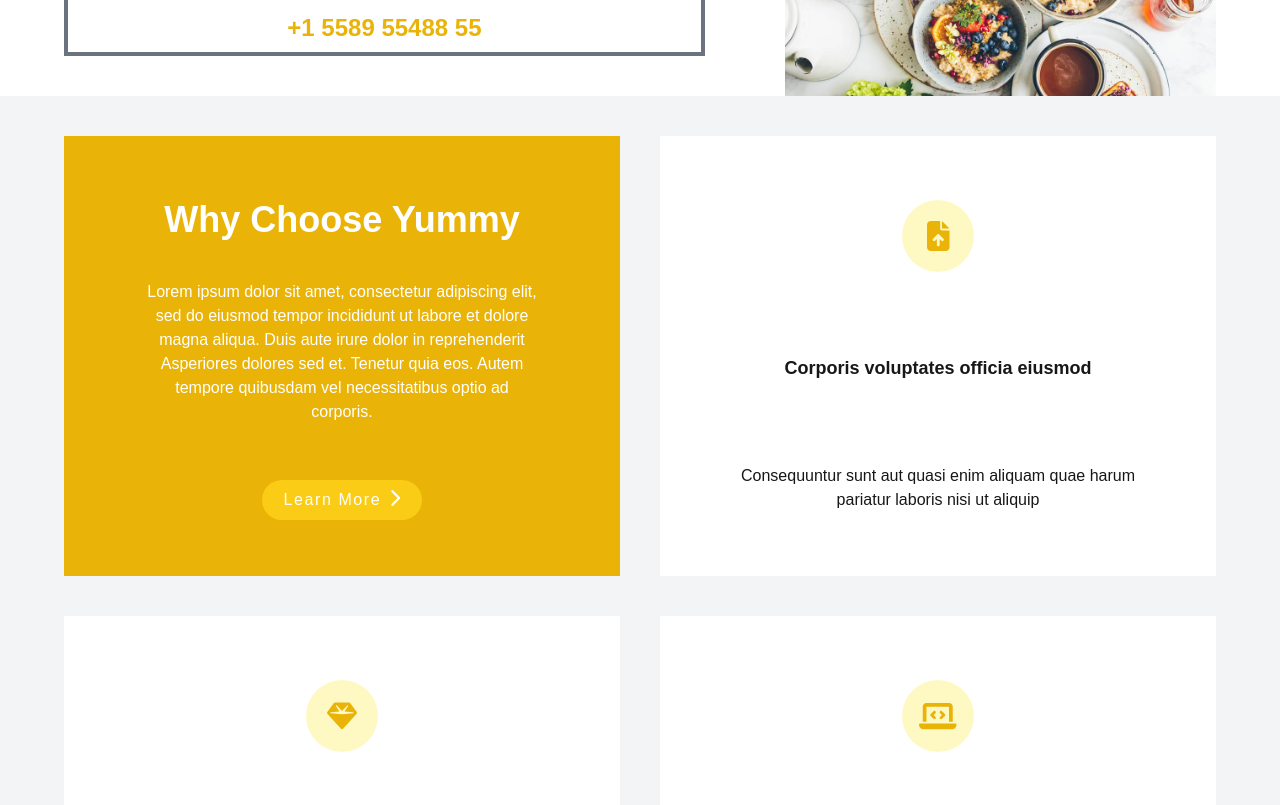
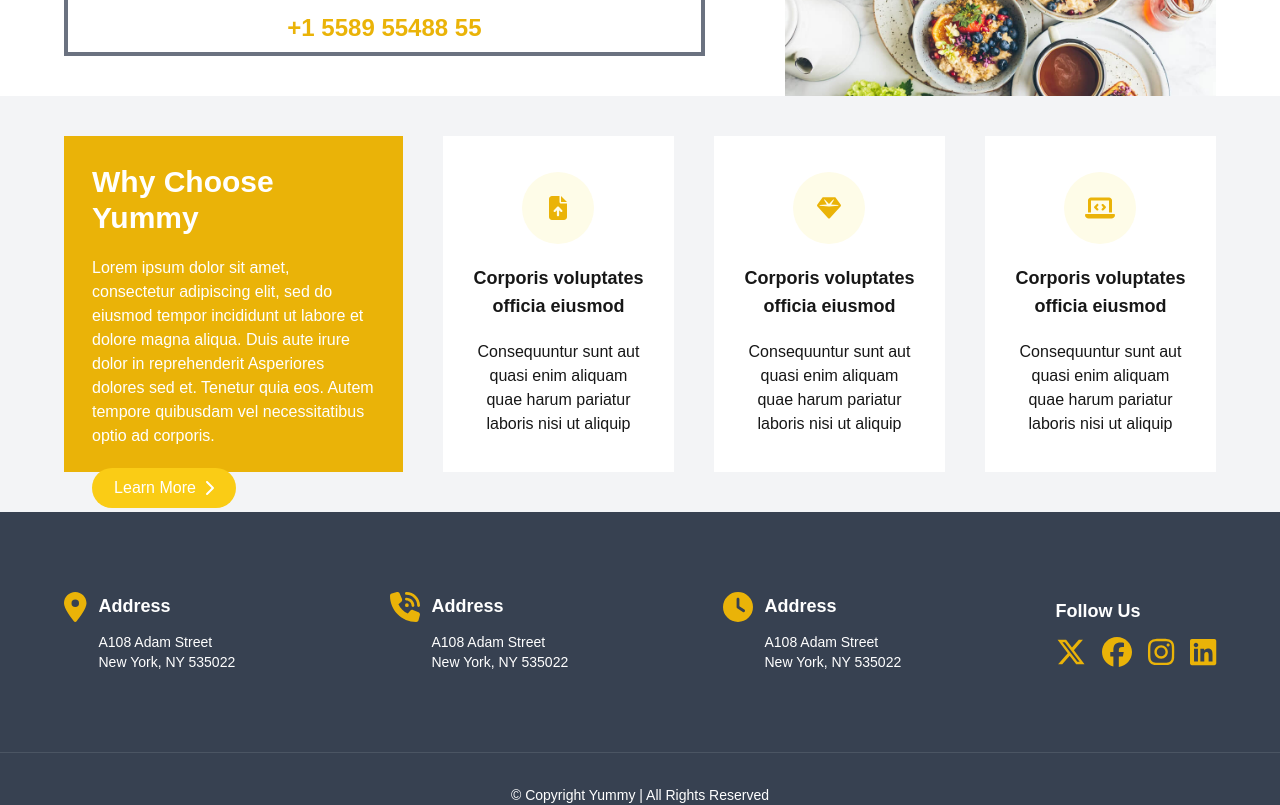
Before and after one commit to yaminphyu/foodie, a Next.js app: page / in a window 1280 px wide. Shown: the part 1400-2205 px from the top of the page. Built offline with nearby package versions, Linux system fonts and the light colour scheme; a web font is replaced by a local one.

Commit message:
fixed styles on choose me part

```diff
--- a/components/WhyChooseMe.jsx
+++ b/components/WhyChooseMe.jsx
@@ -7,46 +7,44 @@
   return (
     <div className={styles.container}>
         <div className={styles.wrapper}>
-            <div className={`${styles['item-container']} ${styles['first-item']}`}>
-                <h2 className={styles.title}>Why Choose Yummy</h2>
+            <div className={`${styles['main-container']} ${styles['first-container']}`}>
+                <h1 className={styles.title}>Why Choose Yummy</h1>
                 <p className={styles.description}>Lorem ipsum dolor sit amet, consectetur adipiscing elit, sed do eiusmod tempor incididunt ut labore et dolore magna aliqua. Duis aute irure dolor in reprehenderit Asperiores dolores sed et. Tenetur quia eos. Autem tempore quibusdam vel necessitatibus optio ad corporis.</p>
                 <button className={styles['learn-more']}>
                     Learn More
                     <FontAwesomeIcon
-                        className={styles['arrow-icon']}
                         icon={faChevronRight}
                     />
                 </button>
             </div>
-            <div className={`group ${styles['item-container']} ${styles['other-items']}`}>
-                <div className={`group-hover:bg-yellow-500 ${styles['other-icons-container']}`}>
+            <div className={`${styles['main-container']} ${styles['second-container']}`}>
+                <div className={`group ${styles['item-containers']}`}>
+                    <div className={`group-hover:bg-yellow-500 group-hover:text-white ${styles['other-icons-container']}`}>
                         <FontAwesomeIcon
                             icon={faFileArrowUp}
-                        className={`group-hover:text-white ${styles['other-icons']}`}
                         />
                     </div>
                     <h3 className={styles['other-titles']}>Corporis voluptates officia eiusmod</h3>
                     <p className={styles['other-descriptions']}>Consequuntur sunt aut quasi enim aliquam quae harum pariatur laboris nisi ut aliquip</p>
                 </div>
-            <div className={`group ${styles['item-container']} ${styles['other-items']}`}>
-                <div className={`group-hover:bg-yellow-500 ${styles['other-icons-container']}`}>
+                <div className={`group ${styles['item-containers']}`}>
+                    <div className={`group-hover:bg-yellow-500 group-hover:text-white ${styles['other-icons-container']}`}>
                         <FontAwesomeIcon
                             icon={faGem}
-                        className={`group-hover:text-white ${styles['other-icons']}`}
                         />
                     </div>
-                <h3 className={styles['other-titles']}>Ullamco laboris ladore lore pan</h3>
-                <p className={styles['other-descriptions']}>Excepteur sint occaecat cupidatat non proident, sunt in culpa qui officia deserunt</p>
+                    <h3 className={styles['other-titles']}>Corporis voluptates officia eiusmod</h3>
+                    <p className={styles['other-descriptions']}>Consequuntur sunt aut quasi enim aliquam quae harum pariatur laboris nisi ut aliquip</p>
                 </div>
-            <div className={`group ${styles['item-container']} ${styles['other-items']}`}>
-                <div className={`group-hover:bg-yellow-500 ${styles['other-icons-container']}`}>
+                <div className={`group ${styles['item-containers']}`}>
+                    <div className={`group-hover:bg-yellow-500 group-hover:text-white ${styles['other-icons-container']}`}>
                         <FontAwesomeIcon
                             icon={faLaptopCode}
-                        className={`group-hover:text-white ${styles['other-icons']}`}
                         />
                     </div>
-                <h3 className={styles['other-titles']}>Labore consequatur incidid dolore</h3>
-                <p className={styles['other-descriptions']}>Aut suscipit aut cum nemo deleniti aut omnis. Doloribus ut maiores omnis facere</p>
+                    <h3 className={styles['other-titles']}>Corporis voluptates officia eiusmod</h3>
+                    <p className={styles['other-descriptions']}>Consequuntur sunt aut quasi enim aliquam quae harum pariatur laboris nisi ut aliquip</p>
+                </div>
             </div>
         </div>
     </div>
--- a/styles/AboutUs.module.css
+++ b/styles/AboutUs.module.css
@@ -3,7 +3,7 @@
 }
 
 .wrapper {
-    @apply flex flex-col justify-center items-center w-full lg:w-[85vw] xl:w-[90vw] 3xl:w-[85vw] 4xl:w-[75vw] 5xl:w-[70vw] h-full gap-7 md:gap-10 px-6 py-12 lg:p-0;
+    @apply flex flex-col justify-center items-center w-full lg:w-[85vw] xl:w-[90vw] 3xl:w-[85vw] 4xl:w-[85vw] 5xl:w-[76vw] h-full gap-7 md:gap-10 px-2 md:px-6 py-12 lg:p-0;
 }
 
 .title {
--- a/styles/Footer.module.css
+++ b/styles/Footer.module.css
@@ -3,7 +3,7 @@
 }
 
 .wrapper {
-    @apply flex flex-col md:flex-row justify-start lg:justify-between items-start lg:items-center w-full lg:w-[85vw] xl:w-[90vw] 3xl:w-[85vw] 4xl:w-[75vw] 5xl:w-[70vw] h-full gap-7 md:gap-10 px-6 py-12 lg:p-0;
+    @apply flex flex-col md:flex-row justify-start lg:justify-between items-start lg:items-center w-full lg:w-[85vw] xl:w-[90vw] 3xl:w-[85vw] 4xl:w-[85vw] 5xl:w-[76vw] h-full gap-7 md:gap-10 px-6 py-12 lg:p-0;
 }
 
 .item-container {
--- a/styles/HeroSection.module.css
+++ b/styles/HeroSection.module.css
@@ -3,7 +3,7 @@
 }
 
 .wrapper {
-    @apply w-full lg:w-[85vw] xl:w-[90vw] 3xl:w-[85vw] 4xl:w-[75vw] 5xl:w-[70vw] h-full flex flex-col-reverse md:flex-row justify-between items-center;
+    @apply w-full lg:w-[85vw] xl:w-[90vw] 3xl:w-[85vw] 4xl:w-[85vw] 5xl:w-[76vw] h-full flex flex-col-reverse md:flex-row justify-between items-center;
 }
 
 .text-container {
--- a/styles/Navbar.module.css
+++ b/styles/Navbar.module.css
@@ -3,7 +3,7 @@
 }
 
 .wrapper {
-    @apply w-full lg:w-[85vw] xl:w-[90vw] 3xl:w-[85vw] 4xl:w-[75vw] 5xl:w-[70vw] h-full flex justify-between items-center;
+    @apply w-full lg:w-[85vw] xl:w-[90vw] 3xl:w-[85vw] 4xl:w-[85vw] 5xl:w-[76vw] h-full flex justify-between items-center;
 }
 
 .header {
--- a/styles/WhyChooseMe.module.css
+++ b/styles/WhyChooseMe.module.css
@@ -3,43 +3,39 @@
 }
 
 .wrapper {
-    @apply grid grid-cols-1 xl:grid-cols-2 gap-5 md:gap-10 w-full lg:w-[85vw] xl:w-[90vw] 3xl:w-[85vw] 4xl:w-[75vw] 5xl:w-[70vw] px-6 py-12 lg:p-0;
+    @apply flex flex-col lg:flex-row justify-between items-center gap-5 md:gap-10 w-full lg:w-[85vw] xl:w-[90vw] 3xl:w-[85vw] 4xl:w-[85vw] 5xl:w-[76vw] px-2 md:px-6 py-12 lg:p-0 mx-auto box-border;
 }
 
-.item-container {
-    @apply flex flex-col justify-between items-center w-full h-full xl:h-[45vh] px-5 md:px-20 py-7 lg:py-16 box-border;
+.main-container {
+    @apply h-full lg:h-[50vh] xl:h-[42vh];
 }
 
-.first-item {
-    @apply bg-yellow-500 gap-4 md:gap-10;
-}
-
-.other-items {
-    @apply bg-white gap-6 md:gap-10;
+.first-container {
+    @apply bg-yellow-500 w-full lg:w-[30vw] p-7 box-border flex flex-col justify-between gap-5;
 }
 
 .title {
-    @apply text-2xl md:text-4xl font-semibold text-white text-center;
+    @apply text-2xl lg:text-3xl font-semibold text-white;
 }
 
 .description {
-    @apply text-white font-medium text-center;
+    @apply text-white font-medium;
 }
 
 .learn-more {
-    @apply w-36 md:w-40 h-10 md:h-12 bg-yellow-400 hover:bg-yellow-50 hover:text-yellow-500 text-white text-sm md:text-base font-medium rounded-full px-4 py-1 lg:py-2 tracking-widest mt-4 box-border;
+    @apply bg-yellow-400 hover:bg-white text-white hover:text-yellow-400 w-36 py-2 rounded-full flex flex-row items-center gap-2 justify-center;
 }
 
-.arrow-icon {
-    @apply ml-2 text-lg;
+.second-container {
+    @apply w-full lg:w-[70vw] grid grid-flow-row lg:grid-cols-3 gap-5 md:gap-10;
+}
+
+.item-containers {
+    @apply bg-white flex flex-col items-center justify-center gap-5 p-7 box-border w-full;
 }
 
 .other-icons-container {
-    @apply flex justify-center items-center w-[4.5rem] h-[4.5rem] bg-yellow-100 rounded-full;
-}
-
-.other-icons {
-    @apply text-3xl text-yellow-500;
+    @apply flex justify-center items-center text-2xl rounded-full bg-yellow-50 group-hover:bg-yellow-500 hover:bg-yellow-500 text-yellow-500 group-hover:text-white hover:text-white w-[4.5rem] h-[4.5rem] p-3 box-border;
 }
 
 .other-titles {
@@ -49,9 +45,3 @@
 .other-descriptions {
     @apply text-center text-sm md:text-base;
 }
-
-@media screen and (min-width: 1280px) and (max-width: 1300px) {
-    .item-container {
-        @apply xl:h-[55vh];
-    }
-}
```
Lines whose indentation alone changed are shown as unchanged.
